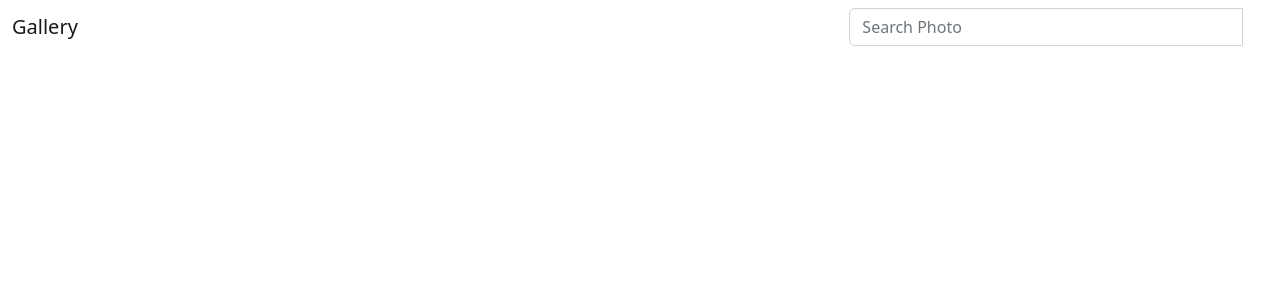
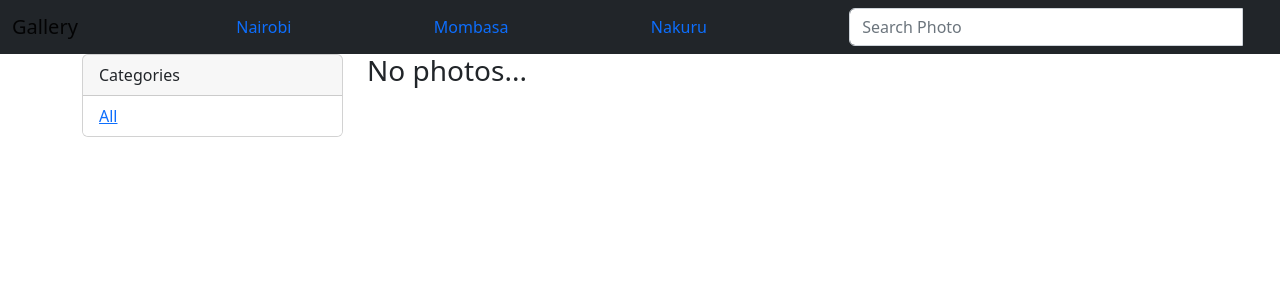
Before and after one commit to gladys-gg/photogallery, a Django app: page / in a window 1280 px wide. Shown: the top 300 px of the page. Run offline with Django 4.2, Linux system fonts and the light colour scheme; data that the repository does not hold is empty.

Commit message:
Added the locations on the navbar

```diff
--- a/photos/templates/navbar.html
+++ b/photos/templates/navbar.html
@@ -6,11 +6,15 @@
 <meta name="viewport" content="width=device-width, initial-scale=1">
 </head>
 <body>
-<nav class="navbar navbar-inverse">
+<nav class="navbar navbar-inverse bg-dark">
 <div class="container-fluid">
     <div class="navbar-header">
     <a class="navbar-brand" href="{% url 'gallery' %}">Gallery</a>
     </div>
+
+    <a href="/location/1" style="text-decoration: none;" >Nairobi</a>
+    <a href="/location/2" style="text-decoration: none;">Mombasa</a>
+    <a href="/location/5" style="text-decoration: none;">Nakuru</a>
         <!-- Adding a search form  -->
     <div class="col-sm-4 col-md-4 navbar-right">
 
--- a/photos/templates/photos/gallery.html
+++ b/photos/templates/photos/gallery.html
@@ -1,24 +1,57 @@
 {% extends 'photos/base.html' %}
 
 {% block content %}
-{% for photo in photos %}
-<div class="row row-cols-1 row-cols-sm-2 row-cols-md-3 g-3">
 
-    <div class="col-md-4">
+<div class="container">
+    <div class="row">
+        <div class="col-md-3">
+            <div class="card">
+                <div class="card-header">
+                    Categories
+                </div>
+                <ul class="list-group list-group-flush">
+                    <li class="list-group-item">
+                        <a href="{% url 'gallery' %}">All</a>
+                    </li>
+                    {% for category in categories %}
+                    <li class=" list-group-item">
+                        <a href="{% url 'gallery' %}?category={{category.name}}">
+                            {{category.name}}
+                        </a>
+                    </li>
+                    {% endfor %}
+                </ul>
+            </div>
 
-    <div class="card">
+        </div>
 
-        <img src="{{photo.image.url}}" class="img-responsive" alt="">
-        <div class="card-body">
-        <h5 class="card-title">{{photo.title}}</h5>
-        <p class="card-text">{{photo.description}}</p>
+        <div class="col-md-9">
+            <div class="row">
+
+                {% for photo in photos %}
+                <div class="col-md-4">
+                    <div class="card my-2 image">
+                        <img class="image-thumbail" src="{{photo.image.url}}" alt="Card image cap">
+
+                        <div class="card-body">
+                            <small>Category: {{photo.category.name}}</small>
+                        </div>
+                        <a href="{% url 'photo' photo.id %}" class="btn btn-outline-dark btn-sm m-1">View</a>
+                    </div>
+                </div>
+                {% empty %}
+                <h3>No photos...</h3>
+                {% endfor %}
+
+
+
+
+
+
+
+
+            </div>
         </div>
-        <div class="card-footer">
-        <small class="text-muted">Posted {{photo.pub_date|timesince}} by {{photo.poster.first_name}}</small>
-        <a href="{% url 'photo' photo.id %}" class="btn btn-outline-dark btn-sm m-1">View</a>
     </div>
 </div>
-    </div>
-</div>
-    {% endfor %}
     {% endblock %}
--- a/photos/views.py
+++ b/photos/views.py
@@ -6,7 +6,9 @@ from .models import Location, Poster,Category, Photo
 # Create your views here.
 def gallery(request):
     photos = Photo.objects.all()
-    context = {'photos':photos}
+    locations = Location.objects.all()
+    categories = Category.objects.all()
+    context = {'photos':photos, 'categories':categories, 'locations':locations}
     return render(request,'photos/gallery.html', context)
 
 def photo(request,photo_id):
--- a/static/css/base.css
+++ b/static/css/base.css
@@ -1,5 +1,4 @@
-.img-responsive{
+.image{
     height: 200px;
-    object-fit: cover ;
 
 }
```
Also changed, not shown: media/photos/fashion.jpg (added).
